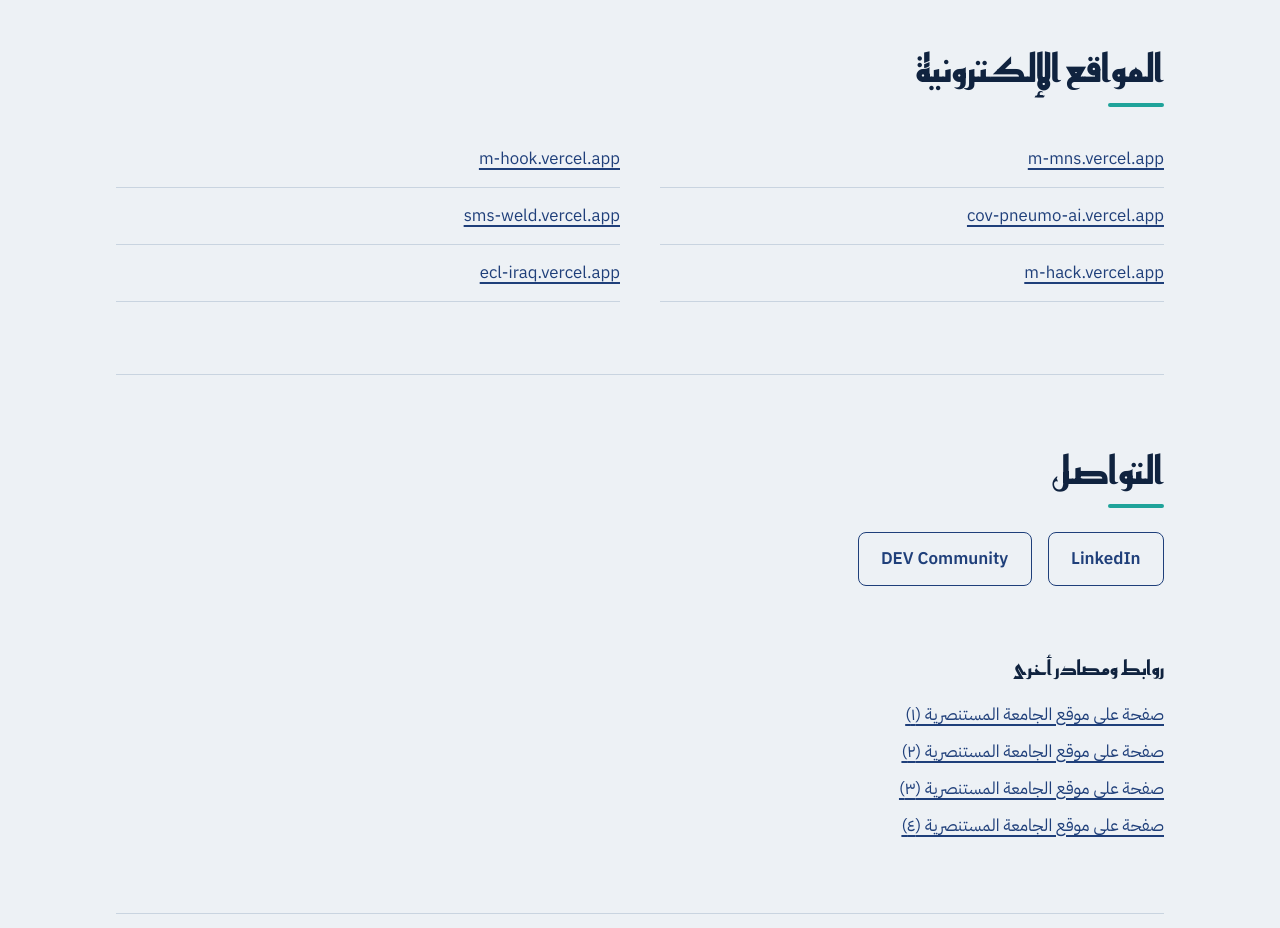
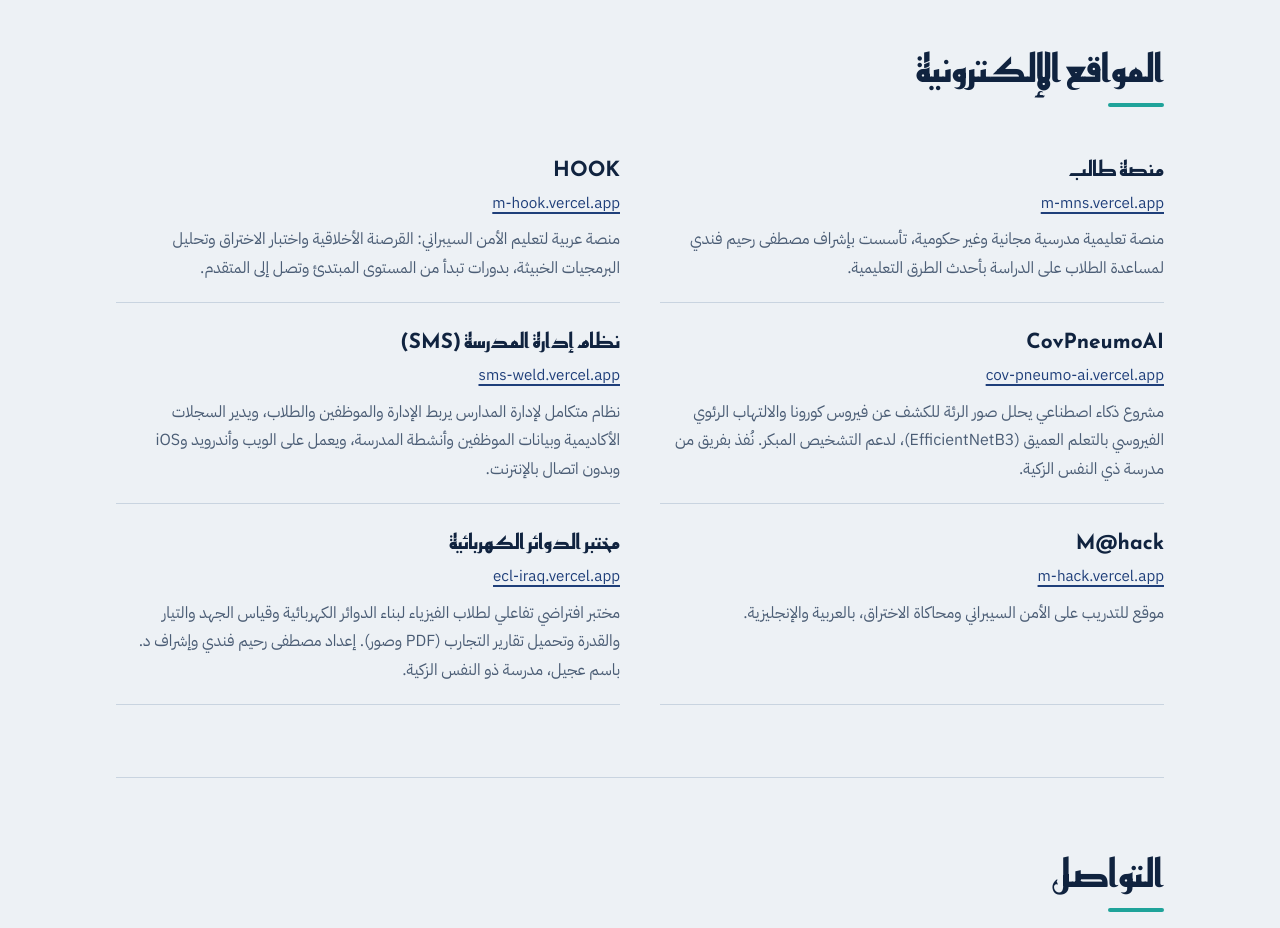
Before and after one commit to mustafa211R/mustafa211r.github.io, a plain HTML site: page index.html in a window 1280 px wide. Shown: the part 2800-3728 px from the top of the page. Drawn offline with Linux system fonts and the light colour scheme.

Commit message:
Update index.html

```diff
--- a/index.html
+++ b/index.html
@@ -4,6 +4,8 @@
 <meta charset="utf-8">
 <meta name="viewport" content="width=device-width, initial-scale=1">
 <meta name="google-site-verification" content="mt8pt765OY2NWf9uNbFuDk5sd0amXQ_vMTDtn8d64AI" />
+
+
 <title>مصطفى رحيم فندي | Mustafa Rahim Fendi – مدرس حاسوب ومطور برمجيات – النجف، العراق</title>
 <meta name="description" content="مصطفى رحيم فندي: مدرس حاسوب ومطور برمجيات وتطبيقات من النجف، العراق، ومؤلف كتب في البرمجة وأمن المعلومات وقواعد البيانات. Mustafa Rahim Fendi: computer instructor, software developer and author in Najaf, Iraq.">
 <meta name="author" content="مصطفى رحيم فندي / Mustafa Rahim Fendi">
@@ -178,8 +180,10 @@
 
 /* sites */
 .sites{list-style:none;margin:0;padding:0;display:grid;grid-template-columns:repeat(2,1fr);gap:0 2.5rem}
-.sites li{padding:.8rem 0;border-bottom:1px solid var(--line);direction:ltr;text-align:start;unicode-bidi:isolate;font-size:1.05rem;word-break:break-all}
-body[data-lang="ar"] .sites li{text-align:right}
+.sites li{padding:1.2rem 0;border-bottom:1px solid var(--line)}
+.sites h3{margin:0;font-family:var(--font-display);font-size:1.3rem;color:var(--ink)}
+.sites .url{display:inline-block;direction:ltr;unicode-bidi:isolate;font-size:.95rem;word-break:break-all}
+.sites p{margin:.45rem 0 0;color:var(--muted);font-size:1rem}
 
 /* contact */
 .contact{display:flex;flex-wrap:wrap;gap:1rem}
@@ -346,12 +350,54 @@
 <section class="block" id="sites">
   <h2><span lang="ar">المواقع الإلكترونية</span><span lang="en">Websites</span></h2>
   <ul class="sites">
-    <li><a href="https://m-mns.vercel.app" rel="noopener">m-mns.vercel.app</a></li>
-    <li><a href="https://m-hook.vercel.app" rel="noopener">m-hook.vercel.app</a></li>
-    <li><a href="https://cov-pneumo-ai.vercel.app" rel="noopener">cov-pneumo-ai.vercel.app</a></li>
-    <li><a href="https://sms-weld.vercel.app" rel="noopener">sms-weld.vercel.app</a></li>
-    <li><a href="https://m-hack.vercel.app" rel="noopener">m-hack.vercel.app</a></li>
-    <li><a href="https://ecl-iraq.vercel.app" rel="noopener">ecl-iraq.vercel.app</a></li>
+    <li>
+      <h3><span lang="ar">منصة طالب</span><span lang="en">Talib Platform</span></h3>
+      <a class="url" href="https://m-mns.vercel.app" rel="noopener">m-mns.vercel.app</a>
+      <p>
+        <span lang="ar">منصة تعليمية مدرسية مجانية وغير حكومية، تأسست بإشراف مصطفى رحيم فندي لمساعدة الطلاب على الدراسة بأحدث الطرق التعليمية.</span>
+        <span lang="en">A free, non-governmental school learning platform, founded under the supervision of Mustafa Rahim Fendi to help students study with modern learning methods.</span>
+      </p>
+    </li>
+    <li>
+      <h3>HOOK</h3>
+      <a class="url" href="https://m-hook.vercel.app" rel="noopener">m-hook.vercel.app</a>
+      <p>
+        <span lang="ar">منصة عربية لتعليم الأمن السيبراني: القرصنة الأخلاقية واختبار الاختراق وتحليل البرمجيات الخبيثة، بدورات تبدأ من المستوى المبتدئ وتصل إلى المتقدم.</span>
+        <span lang="en">An Arabic cybersecurity learning platform covering ethical hacking, penetration testing and malware analysis, with courses from beginner to advanced level.</span>
+      </p>
+    </li>
+    <li>
+      <h3>CovPneumoAI</h3>
+      <a class="url" href="https://cov-pneumo-ai.vercel.app" rel="noopener">cov-pneumo-ai.vercel.app</a>
+      <p>
+        <span lang="ar">مشروع ذكاء اصطناعي يحلل صور الرئة للكشف عن فيروس كورونا والالتهاب الرئوي الفيروسي بالتعلم العميق (EfficientNetB3)، لدعم التشخيص المبكر. نُفذ بفريق من مدرسة ذي النفس الزكية.</span>
+        <span lang="en">An AI project that analyzes lung images to detect COVID-19 and viral pneumonia using deep learning (EfficientNetB3), to support early diagnosis. Built with a team from Dhi al-Nafs al-Zakiyya school.</span>
+      </p>
+    </li>
+    <li>
+      <h3><span lang="ar">نظام إدارة المدرسة (SMS)</span><span lang="en">School Management System (SMS)</span></h3>
+      <a class="url" href="https://sms-weld.vercel.app" rel="noopener">sms-weld.vercel.app</a>
+      <p>
+        <span lang="ar">نظام متكامل لإدارة المدارس يربط الإدارة والموظفين والطلاب، ويدير السجلات الأكاديمية وبيانات الموظفين وأنشطة المدرسة، ويعمل على الويب وأندرويد وiOS وبدون اتصال بالإنترنت.</span>
+        <span lang="en">An integrated school management system connecting administration, staff and students. It handles academic records, staff data and school activities, and works on web, Android and iOS, including offline.</span>
+      </p>
+    </li>
+    <li>
+      <h3>M@hack</h3>
+      <a class="url" href="https://m-hack.vercel.app" rel="noopener">m-hack.vercel.app</a>
+      <p>
+        <span lang="ar">موقع للتدريب على الأمن السيبراني ومحاكاة الاختراق، بالعربية والإنجليزية.</span>
+        <span lang="en">A cybersecurity training and hacking-simulation website, in Arabic and English.</span>
+      </p>
+    </li>
+    <li>
+      <h3><span lang="ar">مختبر الدوائر الكهربائية</span><span lang="en">Electric Circuits Lab</span></h3>
+      <a class="url" href="https://ecl-iraq.vercel.app" rel="noopener">ecl-iraq.vercel.app</a>
+      <p>
+        <span lang="ar">مختبر افتراضي تفاعلي لطلاب الفيزياء لبناء الدوائر الكهربائية وقياس الجهد والتيار والقدرة وتحميل تقارير التجارب (PDF وصور). إعداد مصطفى رحيم فندي وإشراف د. باسم عجيل، مدرسة ذو النفس الزكية.</span>
+        <span lang="en">An interactive virtual lab for physics students to build circuits, measure voltage, current and power, and download experiment reports (PDF and images). Built by Mustafa Rahim Fendi under the supervision of Dr. Basim Ajeel, Dhi al-Nafs al-Zakiyya school.</span>
+      </p>
+    </li>
   </ul>
 </section>
 
```
